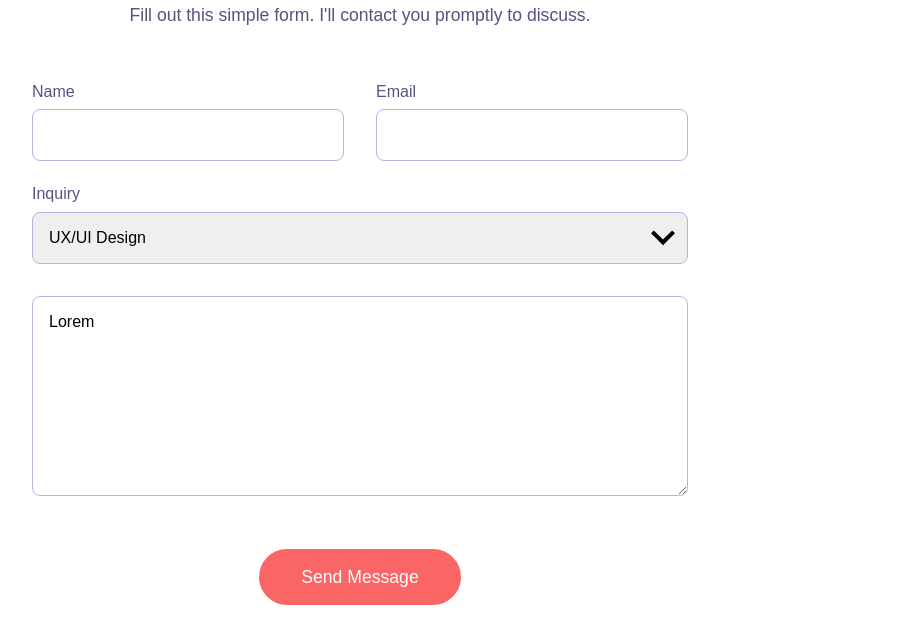
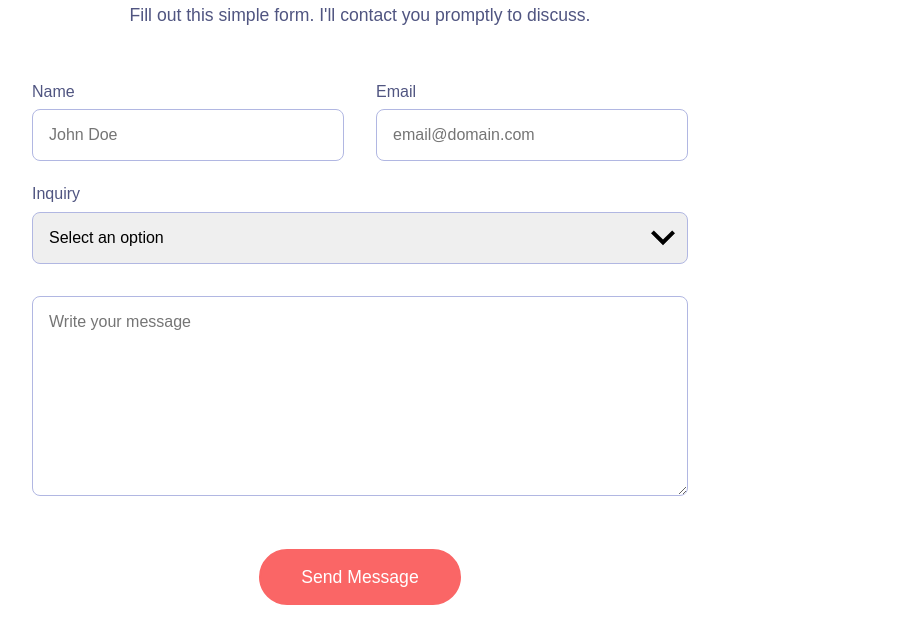
Before and after one commit to emileond/personal-website-gatsby, a Gatsby site: page /contact in a window 1280 px wide. Shown: the part 181-800 px from the top of the page, without its empty margins (280-1199 px from the left). Built offline with nearby package versions, Linux system fonts and the light colour scheme; Gatsby itself is replaced by a stand-in of ours.

Commit message:
Preparando para deploy

```diff
--- a/src/components/ContactForm.js
+++ b/src/components/ContactForm.js
@@ -7,19 +7,20 @@ const ContactForm = ({ headline }) => {
       <div className="padding-top-3">
         <h2>{headline}</h2>
         <p>Fill out this simple form. I'll contact you promptly to discuss.</p>
-        <form name="contact" method="POST" data-netlify="true">
+        <form name="contact-form" method="POST" data-netlify="true">
           <div className="form-grid">
             <div className="form-input">
               <label>Name</label>
-              <input name="name" type="text" required></input>
+              <input name="name" type="text" placeholder="John Doe" required></input>
             </div>
             <div className="form-input">
               <label>Email</label>
-              <input name="email" type="text"></input>
+              <input name="email" type="text" placeholder="email@domain.com"></input>
             </div>
             <div className="form-input inquiry">
               <label>Inquiry</label>
-              <select>
+              <select name="inquiry">
+              <option value="" disabled selected>Select an option</option>
                 <option value="0">UX/UI Design</option>
                 <option value="1">Development</option>
                 <option value="2">Mentoring / Speaking</option>
@@ -27,7 +28,7 @@ const ContactForm = ({ headline }) => {
               </select>
             </div>
             <div className="form-input message">
-              <textarea>Lorem</textarea>
+              <textarea name="message" placeholder="Write your message"></textarea>
             </div>
           </div>
         <ButtonPrimary type="submit" buttonText="Send Message"/>
--- a/src/pages/index.js
+++ b/src/pages/index.js
@@ -18,7 +18,6 @@ const IndexPage = () => (
     <SEO title="Emilio Sánchez - Developer & Designer" />
     <AboutMe />
     <Companies headlineText="Companies I've Collaborated With"/>
-    <BlogFeatured />
   </Layout>
 )
 
```
